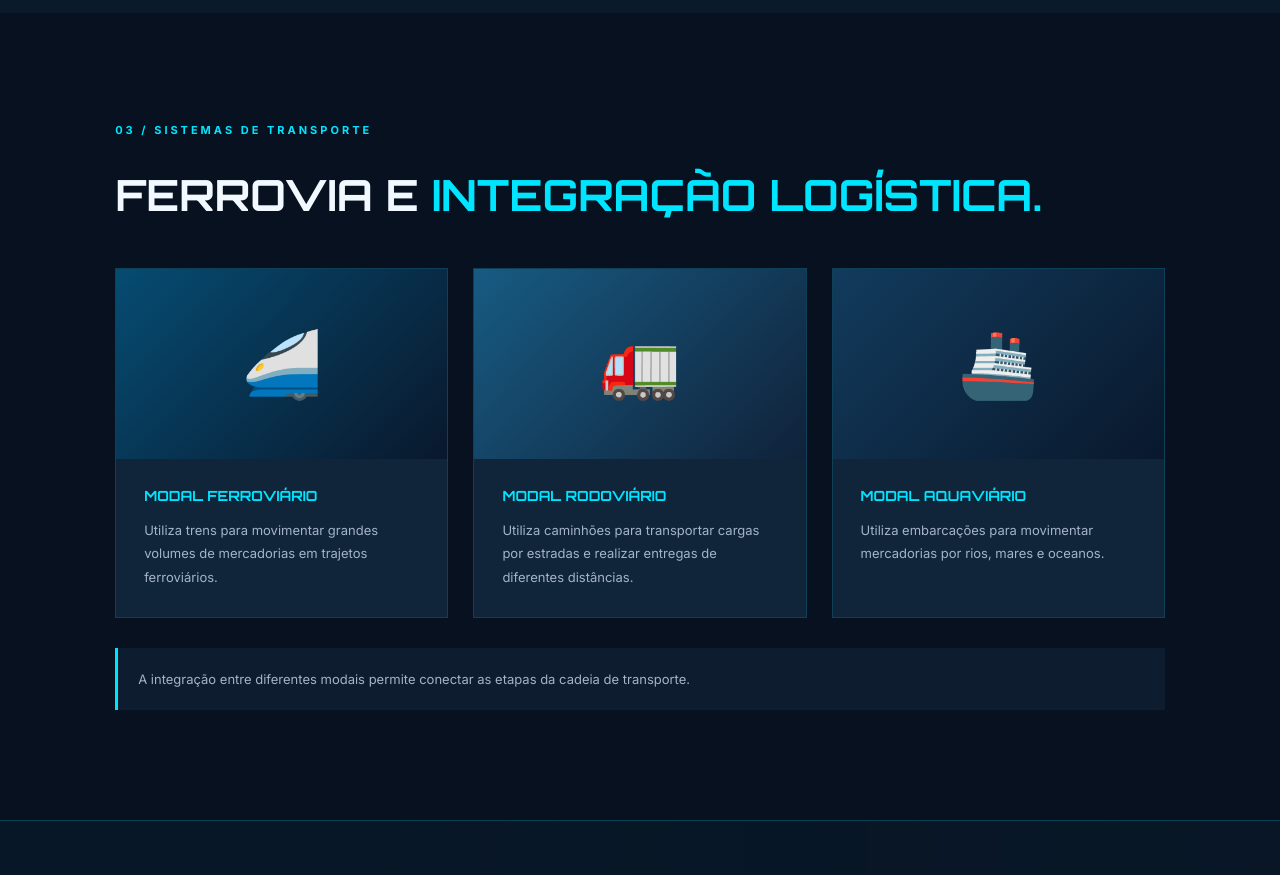
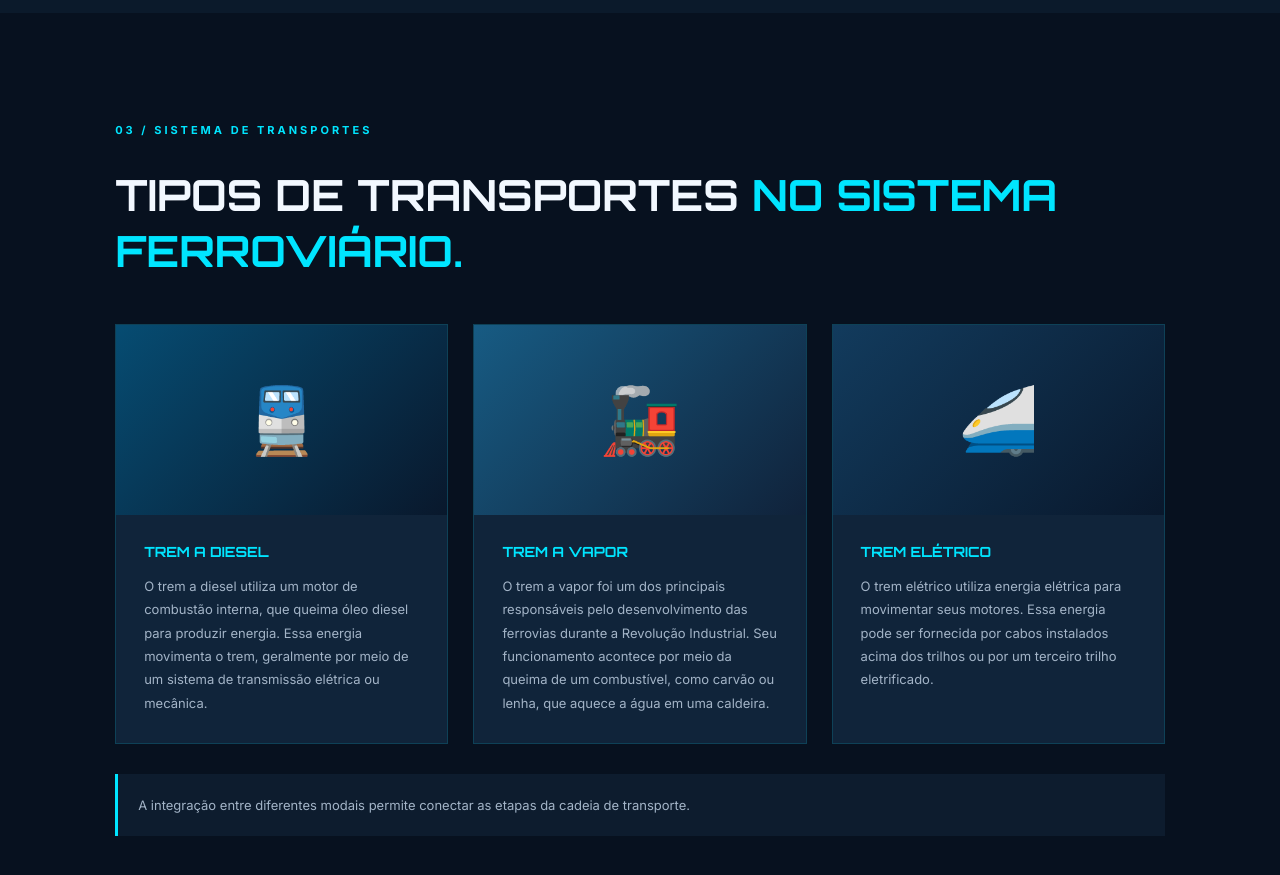
Before and after one commit to SukunaDev-EET/TCC-ModalFerroviario_CampoLogistico, a plain HTML site: page index.html in a window 1280 px wide. Shown: the part 2500-3375 px from the top of the page. Drawn offline with Linux system fonts and the light colour scheme.

Commit message:
Update index.html

```diff
--- a/index.html
+++ b/index.html
@@ -302,53 +302,48 @@
         <section class="modal-section section" id="modais">
 
             <div class="section-label reveal">
-                03 / SISTEMAS DE TRANSPORTE
+                03 / SISTEMA DE TRANSPORTES
             </div>
 
             <h2 class="section-title reveal">
-                FERROVIA E
-                <span>INTEGRAÇÃO LOGÍSTICA.</span>
+               TIPOS DE TRANSPORTES
+                <span>NO SISTEMA FERROVIÁRIO.</span>
             </h2>
 
             <div class="modal-grid">
 
                 <div class="modal-card reveal">
                     <div class="modal-visual railway-visual">
-                        <span>🚄</span>
+                        <span>🚆</span>
                     </div>
                     <div class="modal-info">
-                        <h3>MODAL FERROVIÁRIO</h3>
+                        <h3>TREM A DIESEL</h3>
                         <p>
-                            Utiliza trens para movimentar grandes
-                            volumes de mercadorias em trajetos
-                            ferroviários.
+                            O trem a diesel utiliza um motor de combustão interna, que queima óleo diesel para produzir energia. Essa energia movimenta o trem, geralmente por meio de um sistema de transmissão elétrica ou mecânica.
                         </p>
                     </div>
                 </div>
 
                 <div class="modal-card reveal">
                     <div class="modal-visual road-visual">
-                        <span>🚛</span>
+                        <span>🚂</span>
                     </div>
                     <div class="modal-info">
-                        <h3>MODAL RODOVIÁRIO</h3>
+                        <h3>TREM A VAPOR</h3>
                         <p>
-                            Utiliza caminhões para transportar cargas
-                            por estradas e realizar entregas
-                            de diferentes distâncias.
+                           O trem a vapor foi um dos principais responsáveis pelo desenvolvimento das ferrovias durante a Revolução Industrial. Seu funcionamento acontece por meio da queima de um combustível, como carvão ou lenha, que aquece a água em uma caldeira.
                         </p>
                     </div>
                 </div>
 
                 <div class="modal-card reveal">
                     <div class="modal-visual port-visual">
-                        <span>🚢</span>
+                        <span>🚄</span>
                     </div>
                     <div class="modal-info">
-                        <h3>MODAL AQUAVIÁRIO</h3>
+                        <h3>TREM ELÉTRICO</h3>
                         <p>
-                            Utiliza embarcações para movimentar
-                            mercadorias por rios, mares e oceanos.
+                            O trem elétrico utiliza energia elétrica para movimentar seus motores. Essa energia pode ser fornecida por cabos instalados acima dos trilhos ou por um terceiro trilho eletrificado.
                         </p>
                     </div>
                 </div>
```
